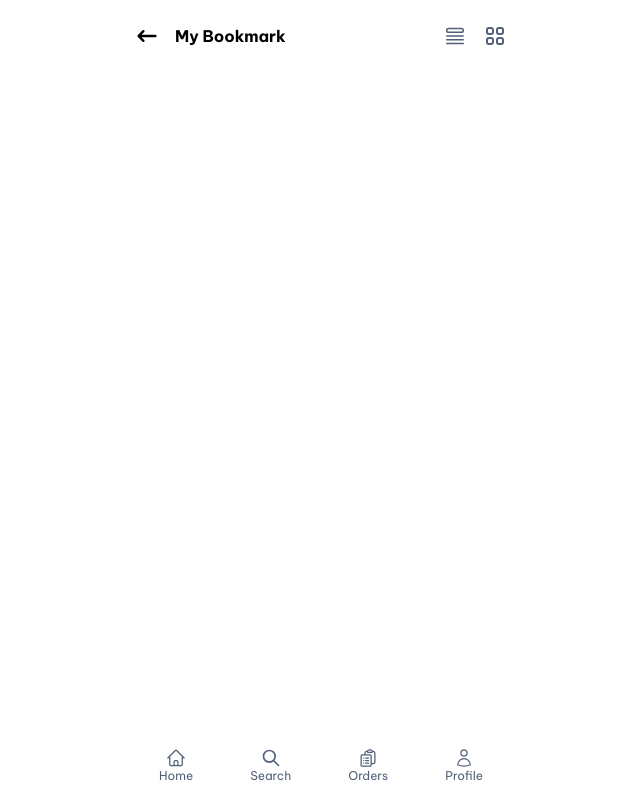
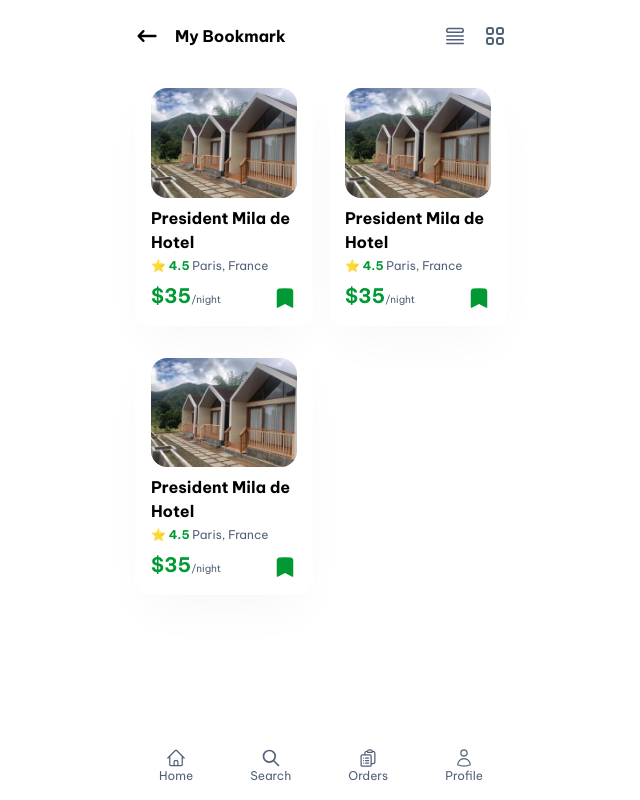
Before and after one commit to denbahrul/next-diengs, a Next.js app: page /bookmark in a window 1280 px wide. Shown: the whole page, without its empty margins (319-959 px from the left). Built offline with nearby package versions, Linux system fonts and the light colour scheme.

Commit message:
fixing notification and bookmark page

```diff
--- a/app/(main)/bookmark/page.jsx
+++ b/app/(main)/bookmark/page.jsx
@@ -1,7 +1,28 @@
+"use client";
+import { useState, useEffect } from "react";
+import clsx from "clsx";
 import BackToPreviewsPage from "@/app/ui/main/bact-to-previews";
+import ListView from "@/app/ui/main/bookmark/list-view";
 import { HiOutlineViewGrid, HiViewGrid } from "react-icons/hi";
 import { HiOutlineQueueList, HiQueueList } from "react-icons/hi2";
+import GridView from "@/app/ui/main/bookmark/grid-view";
 export default function Favorite() {
+  const [view, setView] = useState("");
+
+  useEffect(() => {
+    const view = JSON.parse(localStorage.getItem("view"));
+    if (view) {
+      setView(view);
+    }
+  }, []);
+
+  useEffect(() => {
+    localStorage.setItem("view", JSON.stringify(view));
+  }, [view]);
+
+  const changeGridViewHandler = () => setView("grid");
+  const changeListViewHandler = () => setView("list");
+
   return (
     <>
       <nav className="m-6 flex flex-row justify-between">
@@ -10,11 +31,25 @@ export default function Favorite() {
           <h2 className="my-auto font-bold">My Bookmark</h2>
         </div>
         <div className="flex text-abu2">
-          <HiOutlineQueueList size={24} className="my-auto mr-4" />
-          <HiOutlineViewGrid size={24} className="my-auto" />
+          <HiOutlineQueueList
+            onClick={changeListViewHandler}
+            size={24}
+            className={clsx("my-auto mr-4 text-abu2", {
+              "text-hijau": view === "list",
+            })}
+          />
+          <HiOutlineViewGrid
+            onClick={changeGridViewHandler}
+            size={24}
+            className={clsx("my-auto text-abu2", {
+              "text-hijau": view === "grid",
+            })}
+          />
         </div>
       </nav>
-      <section></section>
+      <section className="mx-6">
+        {view === "list" ? <ListView /> : <GridView />}
+      </section>
     </>
   );
 }
--- a/app/(main)/notification/page.jsx
+++ b/app/(main)/notification/page.jsx
@@ -1,9 +1,10 @@
 import BackToPreviewsPage from "@/app/ui/main/bact-to-previews";
+import Notification from "@/app/ui/main/notification/notification";
 import { HiOutlineDotsCircleHorizontal } from "react-icons/hi";
 export default function Favorite() {
   return (
     <>
-      <header className="m-6 flex flex-row justify-between">
+      <nav className="m-6 flex flex-row justify-between">
         <div className="flex">
           <BackToPreviewsPage />
           <h2 className="my-auto font-bold">Notification</h2>
@@ -11,8 +12,10 @@ export default function Favorite() {
         <div className="flex text-abu2">
           <HiOutlineDotsCircleHorizontal size={24} className="my-auto" />
         </div>
-      </header>
-      <section></section>
+      </nav>
+      <section className="mx-6">
+        <Notification />
+      </section>
     </>
   );
 }
--- /dev/null
+++ b/app/ui/main/bookmark/grid-view.jsx
@@ -0,0 +1,13 @@
+import RoomCardGrid from "../room-card-grid";
+
+export default function GridView() {
+  return (
+    <>
+      <div className="grid grid-cols-2 gap-4">
+        <RoomCardGrid />
+        <RoomCardGrid />
+        <RoomCardGrid />
+      </div>
+    </>
+  );
+}
--- /dev/null
+++ b/app/ui/main/bookmark/list-view.jsx
@@ -0,0 +1,11 @@
+import RoomCard from "../room-card-list";
+
+export default function ListView() {
+  return (
+    <>
+      <RoomCard />
+      <RoomCard />
+      <RoomCard />
+    </>
+  );
+}
--- /dev/null
+++ b/app/ui/main/notification/notification-card.jsx
@@ -0,0 +1,21 @@
+import { HiCheckCircle } from "react-icons/hi";
+
+export default function NotificationCard() {
+  return (
+    <>
+      <div className="my-4 rounded-2xl p-4 shadow-2xl shadow-background">
+        <div className="flex">
+          <div className="flex aspect-square w-2/12 items-center justify-center rounded-full bg-hijau2">
+            <HiCheckCircle size={24} className="text-hijau" />
+          </div>
+          <div className="w-10/12 p-2 px-4">
+            <p className="mx-auto text-sm font-semibold">Notification title</p>
+            <p className="text-xs font-light text-abu2">
+              Some simple text here bla bla
+            </p>
+          </div>
+        </div>
+      </div>
+    </>
+  );
+}
--- /dev/null
+++ b/app/ui/main/notification/notification.jsx
@@ -0,0 +1,14 @@
+import NotificationCard from "./notification-card";
+
+export default function Notification() {
+  return (
+    <>
+      <p className="text-sm font-semibold">Today</p>
+      <NotificationCard />
+      <NotificationCard />
+      <p className="text-sm font-semibold">Yesday</p>
+      <NotificationCard />
+      <NotificationCard />
+    </>
+  );
+}
--- /dev/null
+++ b/app/ui/main/room-card-grid.jsx
@@ -0,0 +1,31 @@
+import { HiBookmark } from "react-icons/hi2";
+import Image from "next/image";
+export default function RoomCardGrid({ image }) {
+  return (
+    <>
+      <div className="rounded-2xl p-4 shadow-2xl shadow-background">
+        <Image
+          className="m-auto aspect-[4/3] w-fit rounded-2xl object-cover"
+          src="/homestay.png" //{image}
+          width={0}
+          height={0}
+          sizes="100vw"
+          alt="Picture of the author"
+        />
+        <div className="py-2">
+          <p className="font-bold">President Mila de Hotel</p>
+          <p className="text-xs leading-6 text-abu2">
+            ⭐ <span className="font-bold text-hijau">4.5</span> Paris, France
+          </p>
+        </div>
+        <div className="flex w-full justify-between">
+          <p className="leading-none">
+            <span className="text-[20px] font-bold text-hijau">$35</span>
+            <span className="mx-auto -mt-1 text-[10px] text-abu2">/night</span>
+          </p>
+          <HiBookmark className="text-hijau" size={24} />
+        </div>
+      </div>
+    </>
+  );
+}
```
Also changed, not shown: app/(main)/orders/layout.jsx (+0 -17 lines).
